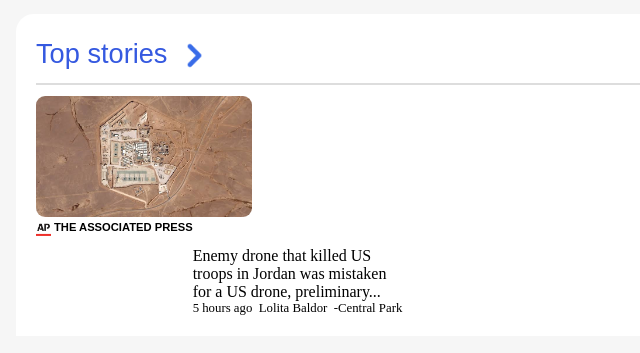
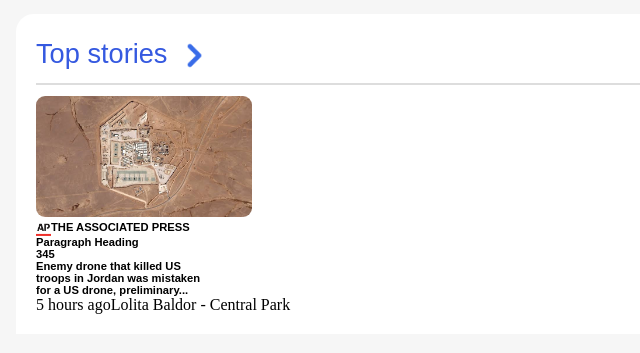
Before and after one commit to sultanarebaka/google-news, a plain HTML site: page index.html in a window 1280 px wide. Shown: the part 89-442 px from the top of the page, without its empty margins (0-640 px from the left). Drawn offline with Linux system fonts and the light colour scheme.

Commit message:
Add files via upload

```diff
--- a/index.html
+++ b/index.html
@@ -28,15 +28,24 @@
         <div class="image-container">
           <img src="re.jpeg" style="width:17%; border-radius:9px 9px 9px 9px;" alt="Image description">
            </div>
-          <div class="img-d">
-          <img src="ap.webp" style="width:15px; height:15px;" alt="image-a" class="img-ap">
 
-          <div class="image-heading1" >THE ASSOCIATED PRESS</div>
-          <div class="content-block">
-          <div class="enemy">
-            <div>Enemy drone that killed US</div>
-            <div>troops in Jordan was mistaken</div>
-            <div>for a US drone, preliminary...</div>
+
+
+
+
+
+          <div class="image-heading1" style="display: block; align-items: flex-start;">
+            <div class="img-d">
+              <img src="ap.webp" style="width:15px; height:15px;" alt="image-a" class="img-ap">
+
+            <div class="image-heading1" >THE ASSOCIATED PRESS</div>
+            </div>
+            <div>Paragraph Heading</div>
+            <div>345</div>
+
+           <div>Enemy drone that killed US</div>
+          <div >troops in Jordan was mistaken</div>
+          <div >for a US drone, preliminary...</div>
 
 
           </div>
@@ -45,8 +54,8 @@
           </div>
         </div>
         </div>
-        </div>
 
+       </div>
 
 
 
--- a/style.css
+++ b/style.css
@@ -45,7 +45,7 @@ height:100%;
 .heading-wrapper {
   display: flex;
   padding-top: 4px;
-  margin-bottom: 0px;
+
   border-bottom: 2.8px solid #DDDDDD;
 }
 
@@ -58,7 +58,7 @@ height:100%;
   font-family: Arial, Helvetica, sans-serif ;
   font-size: 1.7rem;
   color:#3559E0;
-  padding-bottom: 0px;
+
 }
 
 .heading-wrapper
@@ -90,35 +90,21 @@ padding-top: .7rem;
 
 
 .image-heading1{
-
-display: 0;
-  bottom: 0;
-  left: 0;
+  display: block;
   font-size: .7rem;
   font-weight: 600;
   font-family: Arial, Helvetica, sans-serif ;
   white-space:nowrap;
   color: black;
-  padding: 0;
+
 }
 
 
 
- .enemy{
-  padding-top: 1.6rem;
-  padding-right: 90px;
-  text-align: left;
-}
 
-.details {
-  display: flex;
-
-   /* Aligns details below paragraph */
-  font-size: 0.8em;
-}
 
 span {
-  margin-right: 0.5em; /* Spacing between details elements */
+  margin-right: 0; /* Spacing between details elements */
 }
 
 .img-d{
@@ -126,6 +112,6 @@ display: flex;
 
 }
 .img-ap{
-  display: flex;
-  padding-right: 3px;
+
+  padding-right: 0px;
 }
```
